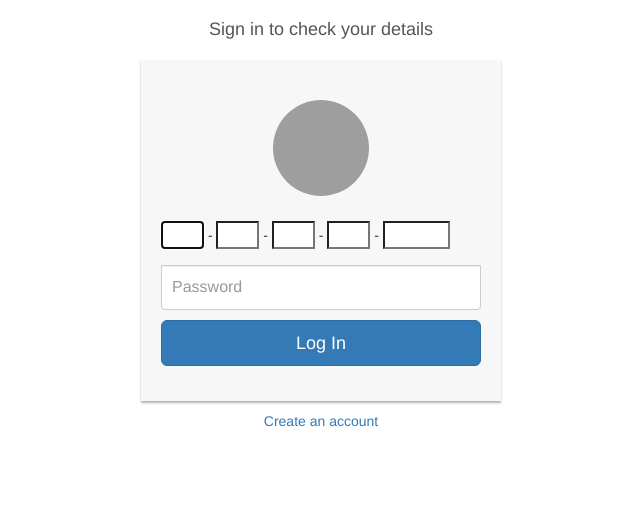
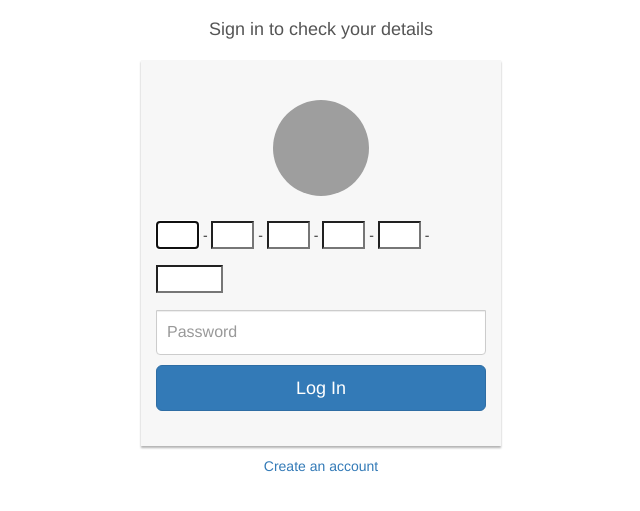
Before and after one commit to SahilManaktala/ElectionSystem, a Django app: page /smart_card/details in a window 1280 px wide. Shown: the top 511 px of the page, without its empty margins (319-959 px from the left). Run offline with Django 3.2, Linux system fonts and the light colour scheme; some libraries are stand-ins or nearby versions; grey boxes are pictures that could not be loaded.

Commit message:
register.html

```diff
--- a/smart_card/templates/smart_card/details.html
+++ b/smart_card/templates/smart_card/details.html
@@ -9,7 +9,7 @@
 <style>
     .form-signin
 {
-    max-width: 350px;
+    max-width: 400px;
     padding: 15px;
     margin: 0 auto;
 }
@@ -38,6 +38,7 @@
 .form-signin input[type="text"]
 {
     height: 2em;
+    display: inline;
     margin-bottom: 5%;
     border-bottom-left-radius: 0;
     border-bottom-right-radius: 0;
@@ -89,7 +90,7 @@
 <body bgcolor="white">
 <div class="container">
     <div class="row">
-        <div class="col-sm-6 col-md-4 col-md-offset-4" >
+        <div class="col-sm-6 col-md-4 col-md-offset-4">
             <h1 class="text-center login-title">Sign in to check your details</h1>
             <div class="account-wall">
                 <img class="profile-img" src="https://lh5.googleusercontent.com/-b0-k99FZlyE/AAAAAAAAAAI/AAAAAAAAAAA/eu7opA4byxI/photo.jpg?sz=120"
@@ -100,6 +101,7 @@
                  <input type="text" class="inputs" required autofocus name="state" size="2" maxlength="2" width="3%">   -
                     <input type="text" class="inputs" required autofocus name="district" size="2" maxlength="2" width="3%"> -
                     <input type="text" class="inputs" required autofocus name="tehsil" size="2" maxlength="2" width="3%"> -
+                    <input type="text" class="inputs" required autofocus name="gram" size="2" maxlength="2" width="3%"> -
                     <input type="text" class="inputs" required autofocus name="personal_id" size="5" maxlength="5" width="5%">
                 <input type="password" class="form-control" placeholder="Password" required name="passwd">
                 <button class="btn btn-lg btn-primary btn-block" type="submit">
--- a/smart_card/templates/smart_card/view_details.html
+++ b/smart_card/templates/smart_card/view_details.html
@@ -6,7 +6,7 @@
     <title>View Details</title>
 </head>
 <body>
-Smart Card Id : {{ id }}<br>
+Smart Card Id : {{ query }}<br>
 
 
 
--- a/smart_card/views.py
+++ b/smart_card/views.py
@@ -114,13 +114,19 @@ def view_details(request):
     person.state = str(request.POST.get("state", None))
     person.district = str(request.POST.get("district", None))
     person.tehsil = str(request.POST.get("tehsil", None))
+    person.gram = str(request.POST.get("gram", None))
+    person.personal_id = str(request.POST.get("personal_id", None))
 
-    person.personal_id = str(request.POST.get("personal_id", None))
+
+    person.gram_id = person.country + person.state + person.district + person.tehsil + person.gram + person.personal_id
+    q = Person.objects.raw('SELECT first_name FROM smart_card_person WHERE gram_panchayat_id ="' + person.gram_id + '" AND person_id="' + person.personal_id + '"')
+
     context = {
         'per' : Person.objects.all(),
         'id': person.country + person.state + person.district + person.tehsil + person.personal_id,
         'tehsil_id': person.country + person.state + person.district + person.tehsil,
-        'only_personal': person.personal_id
+        'only_personal': person.personal_id,
+        'query' : q
     }
 
     return render(request, 'smart_card/view_details.html', context)
```
